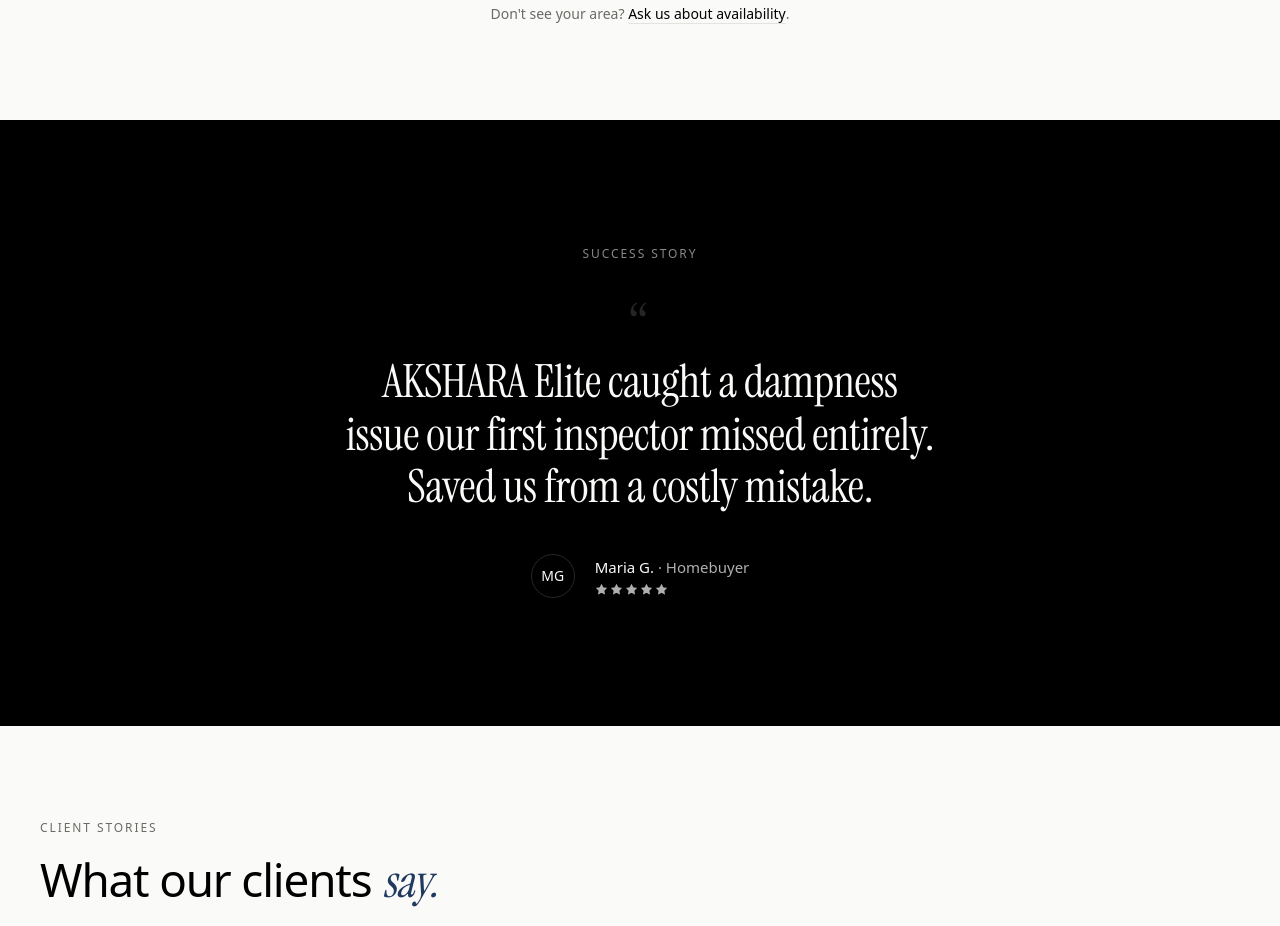
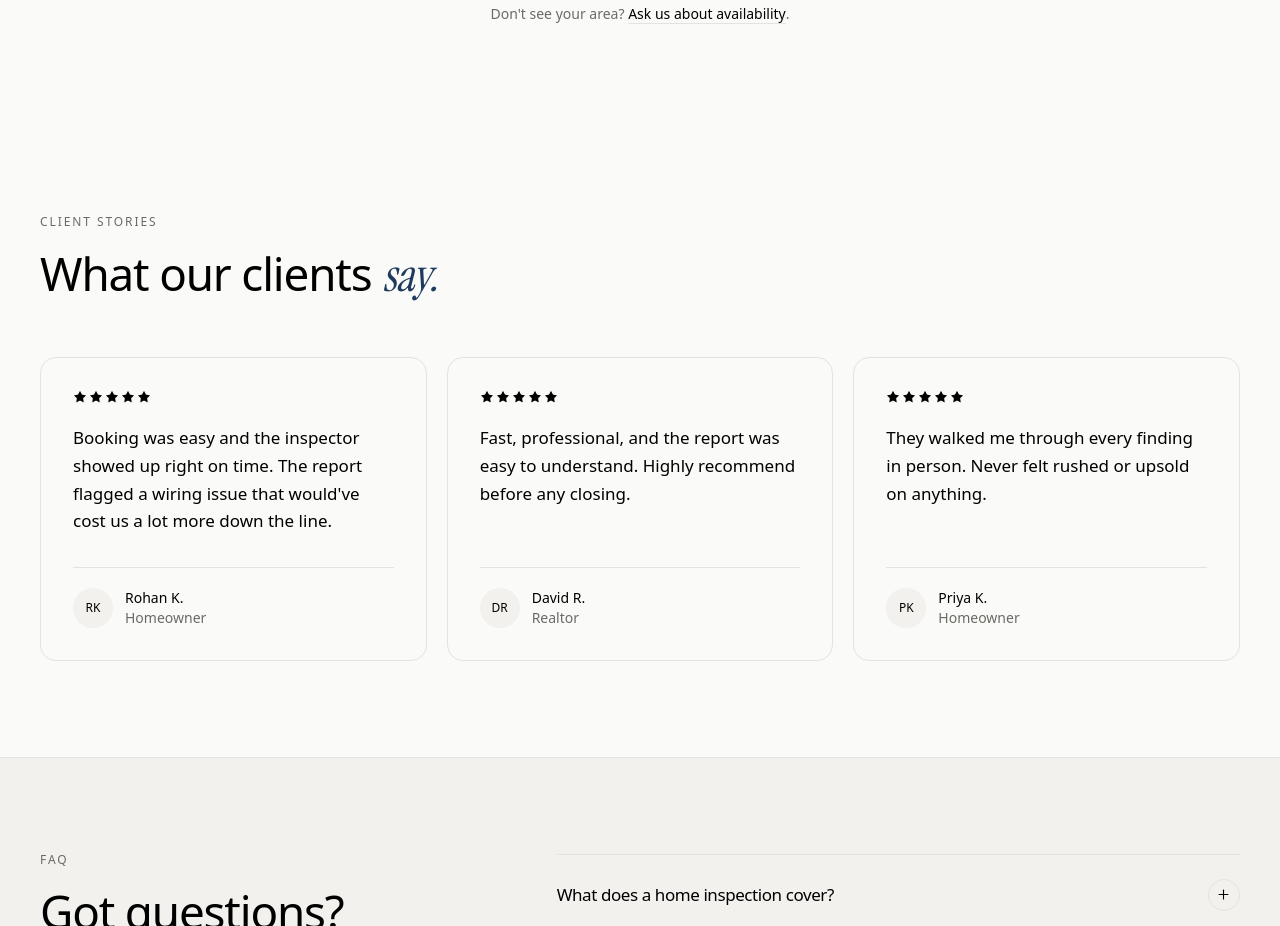
Before and after one commit to LeelaMohan217/sa-elite-home-inspection, a React (Vite) app: page / in a window 1280 px wide. Shown: the part 4620-5546 px from the top of the page. Built offline with nearby package versions, Linux system fonts and the light colour scheme.

Commit message:
Remove the Success Story section from the home page
The featuredTestimonial quote stays in src/content/home.js.

Co-Authored-By: Claude Opus 5.5 <noreply@anthropic.com>
Claude-Session: https://claude.ai/code/session_018cZEx1E2weKY4SUbicT42U

```diff
--- a/src/pages/Home.jsx
+++ b/src/pages/Home.jsx
@@ -32,7 +32,6 @@ import {
   reportItems,
   services,
   steps,
-  featuredTestimonial,
   testimonials,
   faqs,
 } from "../content/home";
@@ -514,51 +513,6 @@ function Home() {
         </RevealGroup>
       </section>
 
-      {/* Featured Testimonial */}
-      <section className="bg-ink py-20 text-paper sm:py-32">
-        <RevealGroup className="mx-auto flex max-w-4xl flex-col items-center px-5 text-center sm:px-8 lg:px-10">
-          <RiseUp delay={0}>
-            <SectionEyebrow tone="dark">Success story</SectionEyebrow>
-          </RiseUp>
-
-          <RiseUp
-            as="span"
-            delay={0.15}
-            aria-hidden="true"
-            className="mt-10 h-10 font-serif text-h1 leading-none text-paper/15"
-          >
-            &ldquo;
-          </RiseUp>
-
-          <figure className="mt-4">
-            <RiseUp as="blockquote" delay={0.3} className="text-balance font-serif text-h2 leading-[1.15] tracking-[-0.01em] text-paper">
-              {featuredTestimonial.quote}
-            </RiseUp>
-
-            <RiseUp as="figcaption" delay={0.5} className="mt-10 flex flex-col items-center gap-4 sm:flex-row sm:justify-center sm:gap-5">
-              <span className="flex h-11 w-11 items-center justify-center rounded-full border border-paper/15 text-sm font-medium text-paper">
-                {featuredTestimonial.name
-                  .split(" ")
-                  .map((part) => part[0])
-                  .join("")}
-              </span>
-
-              <span className="flex flex-col items-center gap-1 sm:items-start">
-                <span className="text-[15px] font-medium text-paper">
-                  {featuredTestimonial.name}
-                  <span className="font-normal text-paper/70"> · {featuredTestimonial.role}</span>
-                </span>
-                <span className="flex gap-0.5 text-paper/70" aria-label="Rated 5 out of 5">
-                  {Array.from({ length: 5 }).map((_, i) => (
-                    <Star key={i} size={13} fill="currentColor" strokeWidth={0} aria-hidden="true" />
-                  ))}
-                </span>
-              </span>
-            </RiseUp>
-          </figure>
-        </RevealGroup>
-      </section>
-
       {/* Testimonials */}
       <section className="mx-auto max-w-7xl px-5 py-16 sm:px-8 sm:py-24 lg:px-10">
         <RevealGroup>
```
